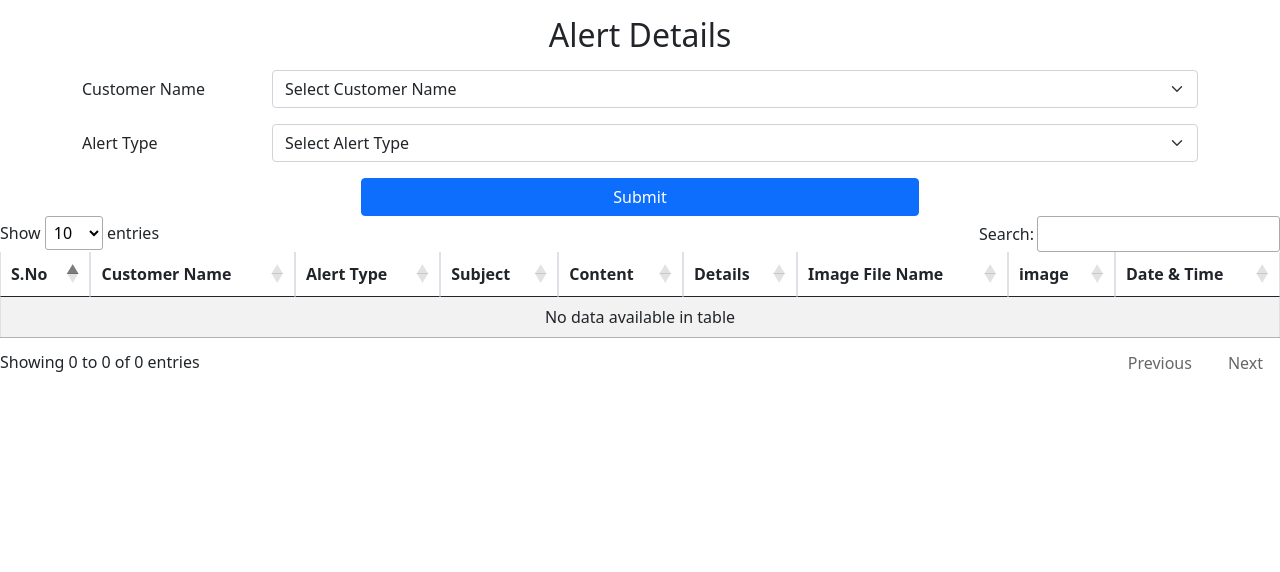
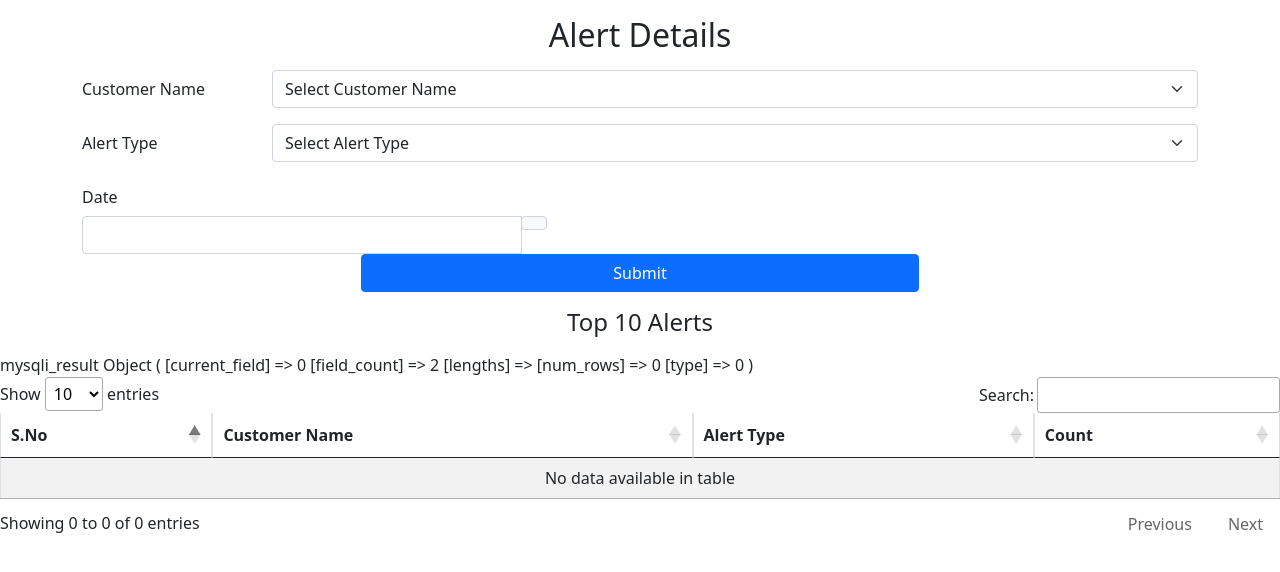
Before and after one commit to syedwajith/Alerts-project-php, a PHP site: page /alert_details.php in a window 1280 px wide. Shown: the part 58-630 px from the top of the page. Run offline with PHP 8.4, Linux system fonts and the light colour scheme; data that the repository does not hold is empty; some libraries are stand-ins or nearby versions.

Commit message:
fourth commit

```diff
--- a/alert_details.php
+++ b/alert_details.php
@@ -1,5 +1,50 @@
 <?php
 require 'index.php';
+
+// Get customer names
+function get_customer_names($connection) {
+    $customer_name_query = "
+        select
+            customer_name
+        from
+            customers
+            order by customer_name asc";
+    $customer_names = mysqli_query($connection, $customer_name_query);
+
+    return $customer_names;
+}
+
+
+// Get alert types
+function get_alert_types($connection) {
+    $alert_type_name_query = "
+        select
+            alert_type_name
+        from
+            alert_types
+            order by alert_type_name asc";
+    $alert_type_names = mysqli_query($connection, $alert_type_name_query);
+
+    return $alert_type_names;
+}
+
+// Get top 10 alert details count from current date to previous month date
+function get_top_10alerts($connection) {
+    $top_alert_query = "
+        SELECT
+            customer_name,
+            alert_type
+        FROM
+            alert_details
+        WHERE
+            create_datetime BETWEEN CONCAT(DATE_SUB(CURDATE(), INTERVAL 1 MONTH), ' 00:00:00') AND CONCAT(CURDATE(), ' 23:59:59')
+            ORDER BY create_datetime ASC";
+    $top_alert_data = mysqli_query($connection, $top_alert_query);
+
+    print_r($top_alert_data);
+
+    return $top_alert_data;
+}
 ?>
 
 <!DOCTYPE html>
@@ -21,15 +66,7 @@ require 'index.php';
                     <select class="form-select" aria-label="Default select example">
                         <option selected>Select Customer Name</option>
                         <?php
-                        $customer_name_query = "
-                            select
-                                customer_name
-                            from
-                                customers
-                                order by customer_name asc
-                            ";
-                        $customer_names = mysqli_query($connection, $customer_name_query);
-
+                        $customer_names = get_customer_names($connection);
                         while ($row = mysqli_fetch_assoc($customer_names)) {
                             echo "<option value='" . $row['customer_name'] . "'>" . $row['customer_name'] . "</option>";
                         }
@@ -43,20 +80,23 @@ require 'index.php';
                     <select class="form-select" aria-label="Default select example">
                         <option selected>Select Alert Type</option>
                         <?php
-                        $alert_type_name_query = "
-                            select
-                                alert_type_name
-                            from
-                                alert_types
-                                order by alert_type_name asc
-                            ";
-                        $alert_type_name = mysqli_query($connection, $alert_type_name_query);
-
-                        while ($row = mysqli_fetch_assoc($alert_type_name)) {
+                        $alert_type_names = get_alert_types($connection);
+                        while ($row = mysqli_fetch_assoc($alert_type_names)) {
                             echo "<option value='" . $row['alert_type_name'] . "'>" . $row['alert_type_name'] . "</option>";
                         }
                         ?>
                     </select>
+                </div>
+            </div>
+            <label for="date" class="col-1 col-form-label">Date</label>
+            <div class="col-5">
+                <div class="input-group date" id="datepicker">
+                    <input type="text" class="form-control" id="date"/>
+                    <span class="input-group-append">
+                        <span class="input-group-text bg-light d-block">
+                            <i class="fa fa-calendar"></i>
+                        </span>
+                    </span>
                 </div>
             </div>
             <div class="d-grid gap-2 col-6 mx-auto">
@@ -65,7 +105,9 @@ require 'index.php';
         </div>
     </form>
 
-
+    <div class="h4_header">
+        <h4>Top 10 Alerts</h4>
+    </div>
     <div class="">
         <table class="table table-striped table-hover table-bordered" id="myTable">
             <thead class="table">
@@ -73,44 +115,20 @@ require 'index.php';
                 <th scope="col">S.No</th>
                 <th scope="col">Customer Name</th>
                 <th scope="col">Alert Type</th>
-                <th scope="col">Subject</th>
-                <th scope="col">Content</th>
-                <th scope="col">Details</th>
-                <th scope="col">Image File Name</th>
-                <th scope="col">image</th>
-                <th scope="col">Date & Time</th>
+                <th scope="col">Count</th>
                 </tr>
             </thead>
             <tbody>
                 <?php
-                $query = "
-                    select
-                        customer_name,
-                        alert_type,
-                        subject,
-                        html_text,
-                        plain_text,
-                        img_file_name,
-                        image,
-                        create_datetime
-                    from
-                        alert_details
-                        order by create_datetime desc
-                    ";
-                $data = mysqli_query($connection, $query);
+                $top_alerts_data = get_top_10alerts($connection);
                 $s_no = 0;
-                while ($row = mysqli_fetch_assoc($data)) {
+                while ($row = mysqli_fetch_assoc($top_alerts_data)) {
                     $s_no += 1;
                     echo "<tr>
                             <th scope='row'>$s_no</th>
                             <td>" . $row['customer_name'] . "</td>
                             <td>" . $row['alert_type'] . "</td>
-                            <td>" . $row['subject'] . "</td>
-                            <td>" . $row['html_text'] . "</td>
-                            <td>" . $row['plain_text'] . "</td>
-                            <td>" . $row['img_file_name'] . "</td>
-                            <td>" . $row['image'] . "</td>
-                            <td>" . $row['create_datetime'] . "</td>
+                            <td>" . $row['alert_type'] . "</td>
                         </tr>";
                 }
                 ?>
@@ -123,6 +141,10 @@ require 'index.php';
         $(document).ready( function () {
             $('#myTable').DataTable();
         });
+
+        $(function(){
+            $('#datepicker').datepicker();
+        });
     </script>
 
 </body>
--- a/css/style.css
+++ b/css/style.css
@@ -6,7 +6,7 @@
     text-transform: uppercase;
 }
 
-.h2_header {
+.h2_header, .h4_header {
     text-align: center;
     margin: 2vh;
 }
@@ -14,3 +14,7 @@
 .label-bold {
     font-weight: 500;
 }
+
+.input-group-append {
+    cursor: pointer;
+}
```
Also changed, not shown: mail_queue.php (+24 -18 lines), ticket_details.php (+18 -12 lines).
